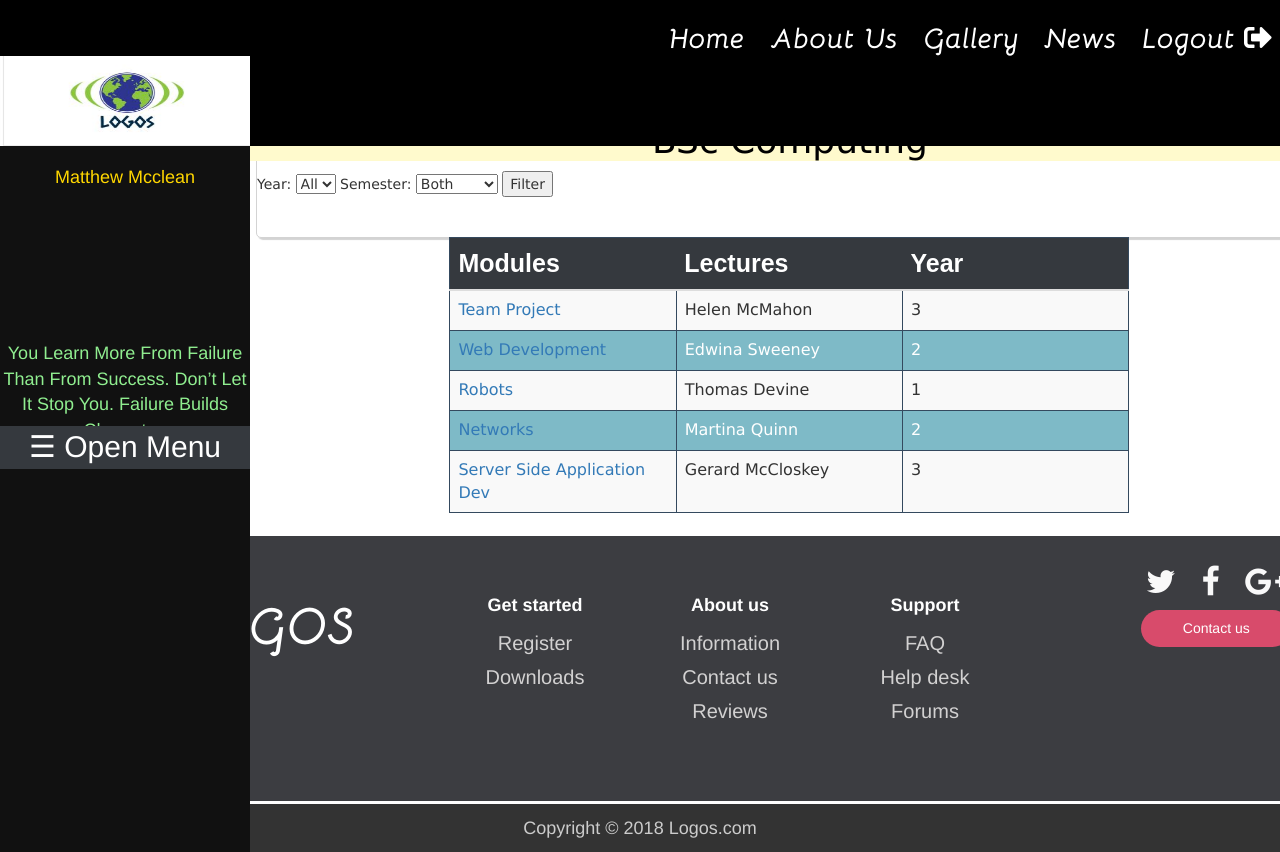
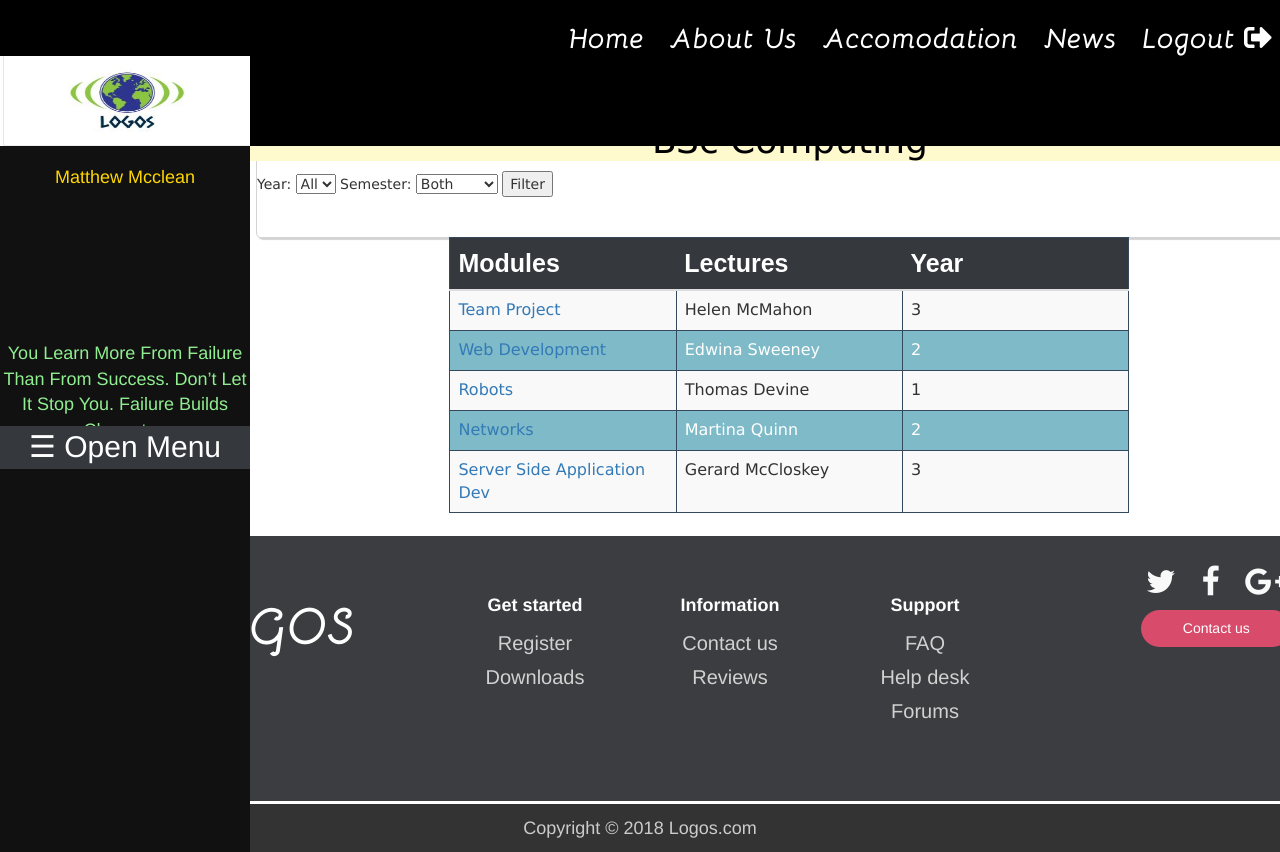
Before and after one commit to mmcclean1/TeamProject, a PHP site: page /test15/index.php in a window 1280 px wide. Run offline with PHP 8.4, Linux system fonts and the light colour scheme; a user stored in the database is signed in; data comes from the database, SQL or seed files in the repository; some libraries are stand-ins or nearby versions.

Commit message:
Add files via upload

```diff
--- a/TeamProject/includes/footer.php
+++ b/TeamProject/includes/footer.php
@@ -32,9 +32,8 @@
 						</ul>
 					</div>
 					<div class="col-sm-2">
-						<h5>About us</h5>
+						<h5>Information</h5>
 						<ul>
-							<li><a href="#">Information</a></li>
 							<li><a href="#">Contact us</a></li>
 							<li><a href="#">Reviews</a></li>
 						</ul>
--- a/TeamProject/includes/header.php
+++ b/TeamProject/includes/header.php
@@ -44,8 +44,8 @@ require 'config/config.php';
 
 					<li><a href="includes/handlers/logout.php">Logout
 						<i class="fas fa-sign-out-alt"></i></a></li>
-					<li><a href="">News</a></li>
-					<li><a href="gallery.php">Gallery</a></li>
+					<li><a href="news.php">News</a></li>
+					<li><a href="gallery.php">Accomodation</a></li>
 					<li><a href="aboutUs.php">About Us</a></li>
 					<li><a href="index.php">Home</a></li>
 
```
